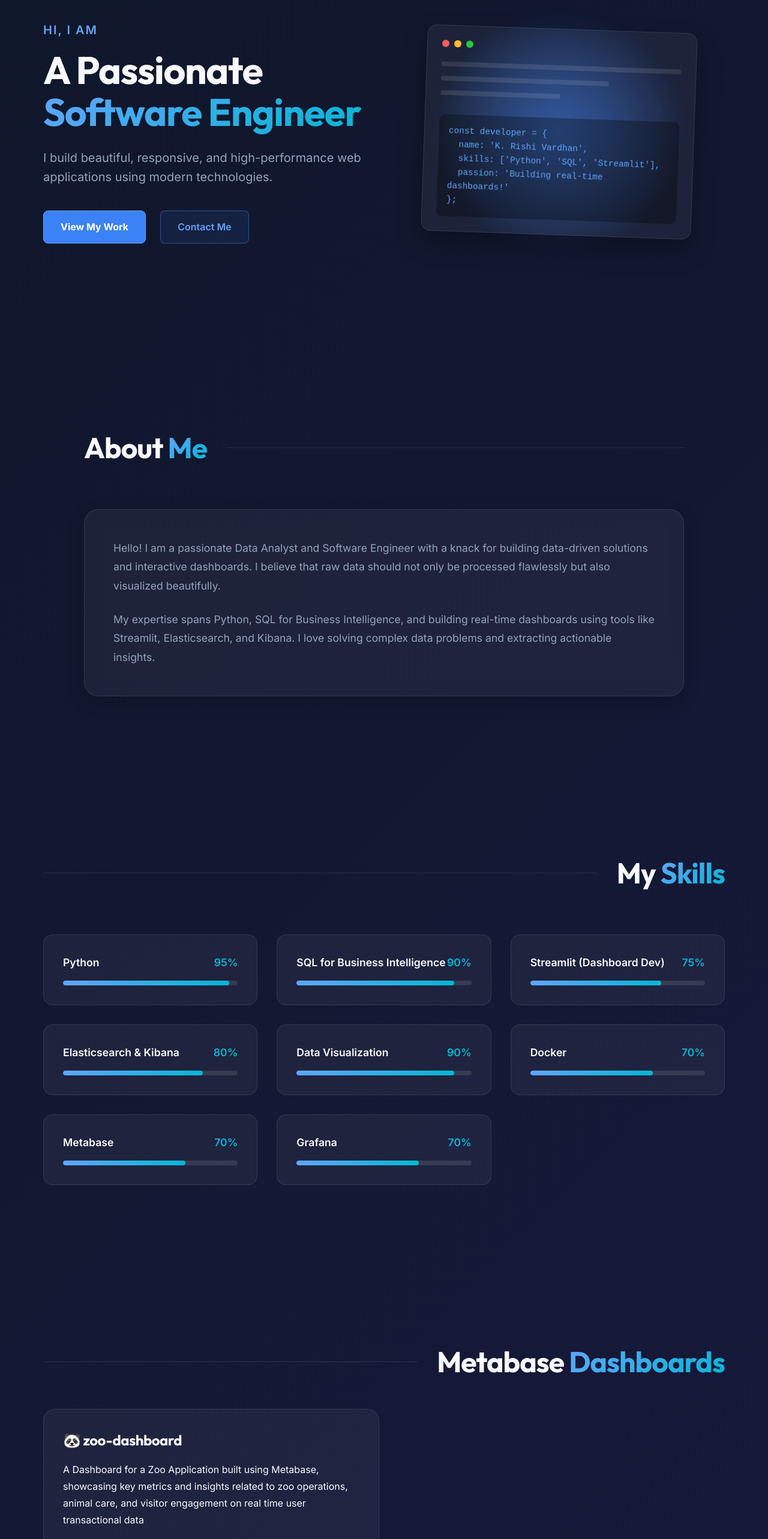
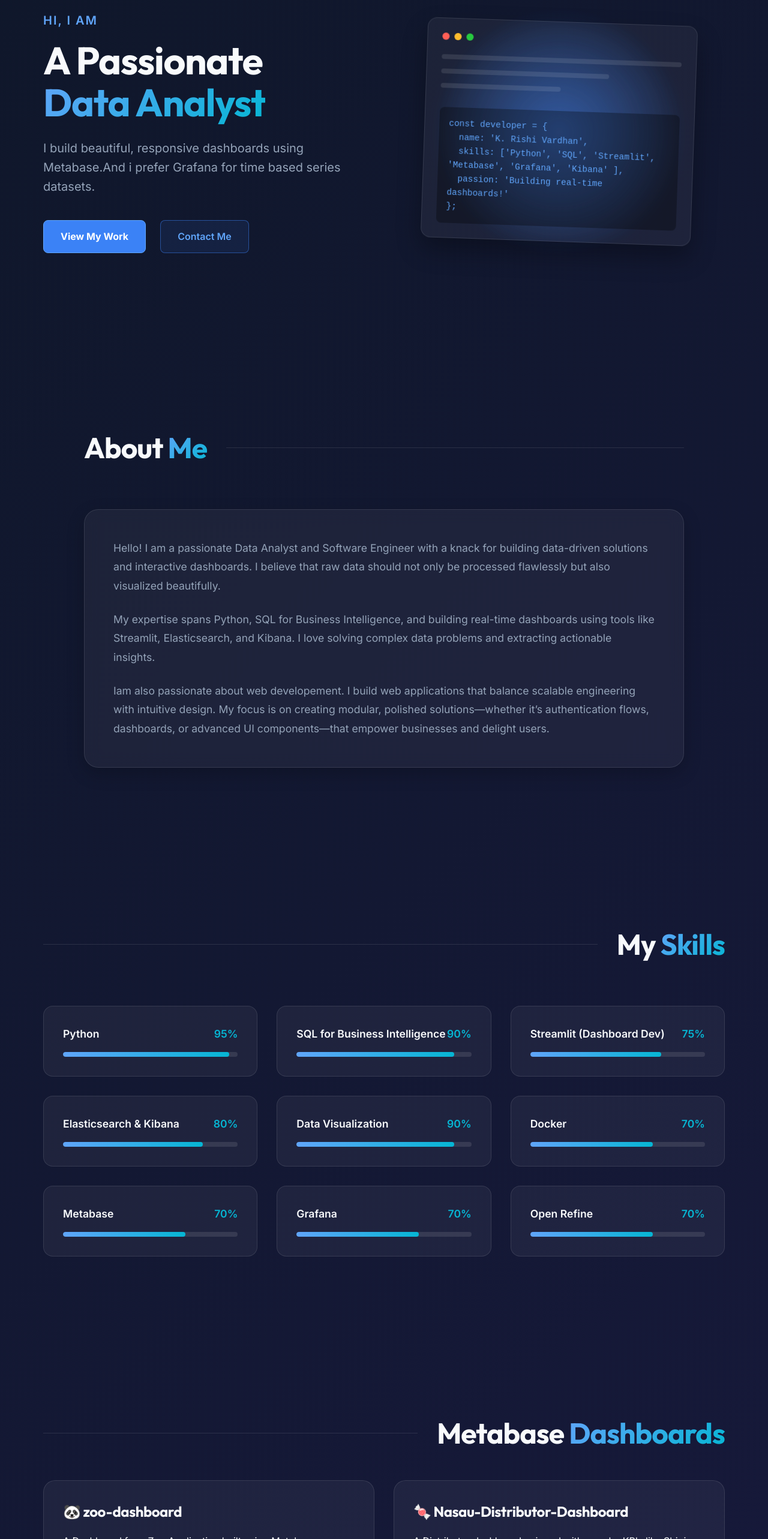
Before and after one commit to ClassicRishi/portfolio, a Next.js app: page / in a window 1280 px wide. Shown: the part 220-2786 px from the top of the page at 60% size. Built offline with nearby package versions, Linux system fonts and the light colour scheme.

Commit message:
skills-metabase-updated

```diff
--- a/src/components/About.tsx
+++ b/src/components/About.tsx
@@ -19,6 +19,9 @@
             <p className={styles.text}>
               My expertise spans Python, SQL for Business Intelligence, and building real-time dashboards using tools like Streamlit, Elasticsearch, and Kibana. I love solving complex data problems and extracting actionable insights.
             </p>
+            <p className={styles.text}>
+              Iam also passionate about web developement. I build web applications that balance scalable engineering with intuitive design. My focus is on creating modular, polished solutions—whether it’s authentication flows, dashboards, or advanced UI components—that empower businesses and delight users.
+            </p>
 
           </div>
         </div>
--- a/src/components/Hero.tsx
+++ b/src/components/Hero.tsx
@@ -7,10 +7,10 @@
         <p className={styles.greeting}>Hi, I am</p>
         <h1 className={styles.title}>
           A Passionate <br />
-          <span className="gradient-text">Software Engineer</span>
+          <span className="gradient-text">Data Analyst</span>
         </h1>
         <p className={styles.subtitle}>
-          I build beautiful, responsive, and high-performance web applications using modern technologies.
+          I build beautiful, responsive dashboards using Metabase.And i prefer Grafana for time based series datasets.
         </p>
         <div className={styles.actions}>
           <a href="#projects" className="glass-btn-primary class-btn" style={{ padding: '14px 28px', borderRadius: '8px', fontWeight: 'bold' }}>
@@ -36,7 +36,7 @@
               <div className={styles.line} style={{ width: '70%' }}></div>
               <div className={styles.line} style={{ width: '50%' }}></div>
               <div className={styles.codeBlock}>
-                <code>{`const developer = {\n  name: 'K. Rishi Vardhan',\n  skills: ['Python', 'SQL', 'Streamlit'],\n  passion: 'Building real-time dashboards!'\n};`}</code>
+                <code>{`const developer = {\n  name: 'K. Rishi Vardhan',\n  skills: ['Python', 'SQL', 'Streamlit', 'Metabase', 'Grafana', 'Kibana' ],\n  passion: 'Building real-time dashboards!'\n};`}</code>
               </div>
             </div>
           </div>
--- a/src/components/MetabaseDashboards.module.css
+++ b/src/components/MetabaseDashboards.module.css
@@ -18,6 +18,19 @@
   height: 1px;
   background: var(--glass-border);
   width: 100%;
+}
+
+.cardsGrid {
+  display: grid;
+  grid-template-columns: repeat(2, 1fr);
+  gap: 2rem;
+  margin-bottom: 2rem;
+}
+
+@media (max-width: 768px) {
+  .cardsGrid {
+    grid-template-columns: 1fr;
+  }
 }
 
 .sampleCard {
--- a/src/components/MetabaseDashboards.tsx
+++ b/src/components/MetabaseDashboards.tsx
@@ -1,11 +1,18 @@
 import styles from './MetabaseDashboards.module.css';
 
 export default function MetabaseDashboards() {
-  const samplePdf = {
+  const samplePdf = [
+    {
       title: '🐼 zoo-dashboard',
       description: 'A Dashboard for a Zoo Application built using Metabase, showcasing key metrics and insights related to zoo operations, animal care, and visitor engagement on real time user transactional data',
       url: 'https://drive.google.com/file/d/19l63VGj2gHEDZ69aid0tb7k3TuSnvvKJ/view?usp=sharing'
-  };
+    },
+    {
+      title: '🍬 Nasau-Distributor-Dashboard',
+      description: 'A Distributor dashboard eqipped with popular KPIs like Shiping route efficiency, Delay Analysis, Normalized lead performance, Average route volume and users can able to filter the data based on time range',
+      url: 'https://drive.google.com/file/d/12-UM_RT35w2HZAcKk1kdeoA-A22ENCsp/view?usp=sharing'
+    }
+  ];
 
   return (
     <section className={styles.metabaseSection} id="metabase-dashboards">
@@ -16,17 +23,21 @@
         </h2>
       </div>
 
-      <div className={styles.sampleCard}>
-        <h3>{samplePdf.title}</h3>
-        <p className={styles.sampleText}>{samplePdf.description}</p>
+      <div className={styles.cardsGrid}>
+        {samplePdf.map((pdf, index) => (
+          <div className={styles.sampleCard} key={index}>
+            <h3>{pdf.title}</h3>
+            <p className={styles.sampleText}>{pdf.description}</p>
             <a
-          href={samplePdf.url}
+              href={pdf.url}
               target="_blank"
               rel="noopener noreferrer"
               className={styles.pdfLink}
             >
-          {samplePdf.title}
+              {pdf.title}
             </a>
+          </div>
+        ))}
       </div>
     </section>
   );
--- a/src/components/Skills.tsx
+++ b/src/components/Skills.tsx
@@ -9,7 +9,8 @@
     { name: 'Data Visualization', level: 90 },
     { name: 'Docker', level: 70 },
     { name: 'Metabase', level: 70 },
-    { name: 'Grafana', level: 70 }
+    { name: 'Grafana', level: 70 },
+    { name: 'Open Refine', level: 70 }
   ];
 
   return (
```
Lines whose indentation alone changed are shown as unchanged.
